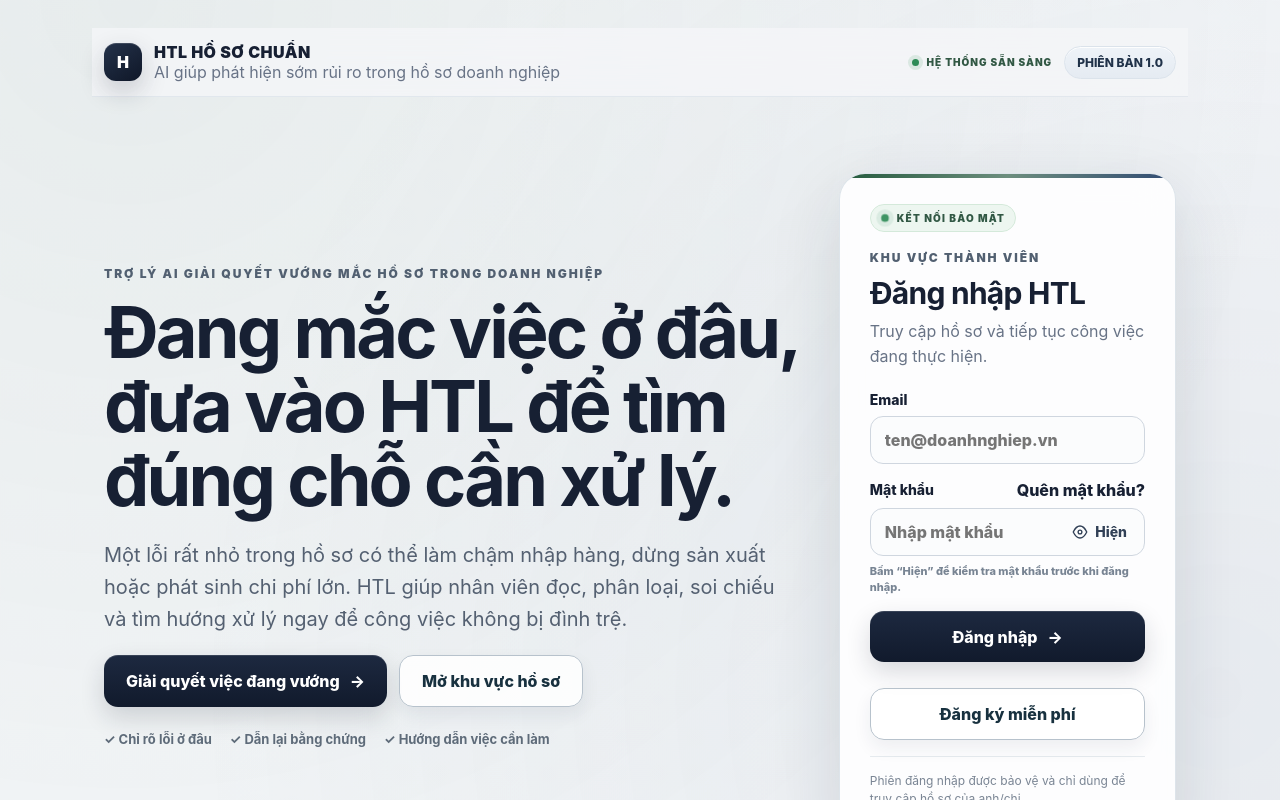
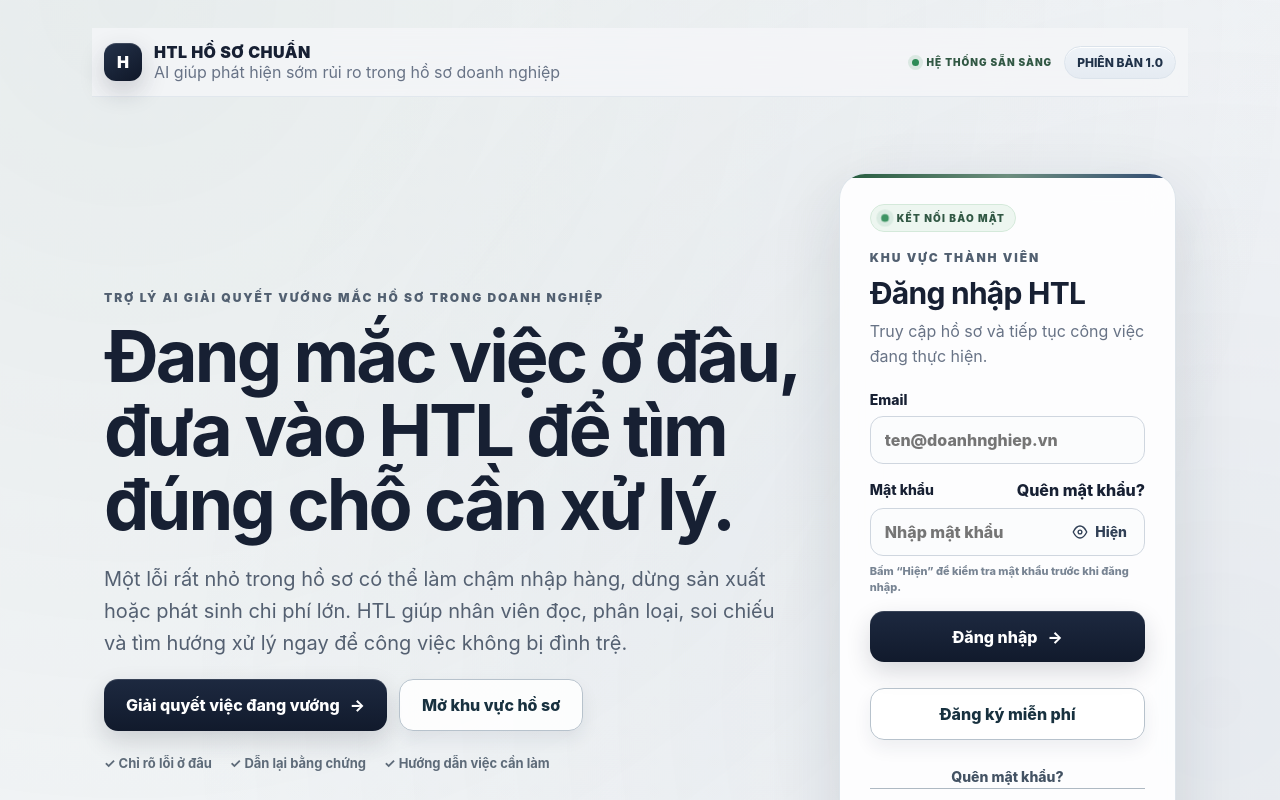
Before and after one commit to tienhqprime-hub/htl-ho-so-chuan, a Next.js app: page / in a window 1280 px wide. Shown: the top 800 px of the page. Built offline with nearby package versions, Linux system fonts and the light colour scheme.

Commit message:
Add forgot password entry to login card

```diff
--- a/app/login-submit-button.tsx
+++ b/app/login-submit-button.tsx
@@ -21,6 +21,7 @@ export default function LoginSubmitButton() {
           </>
         )}
       </button>
+
       <Link
         href="/dang-ky"
         className="primary secondary button loginSubmit"
@@ -28,6 +29,14 @@ export default function LoginSubmitButton() {
       >
         Đăng ký miễn phí
       </Link>
+
+      <Link
+        href="/quen-mat-khau"
+        className="textLink"
+        style={{ marginTop: 12, textAlign: 'center', display: 'block' }}
+      >
+        Quên mật khẩu?
+      </Link>
     </>
   );
 }
```
